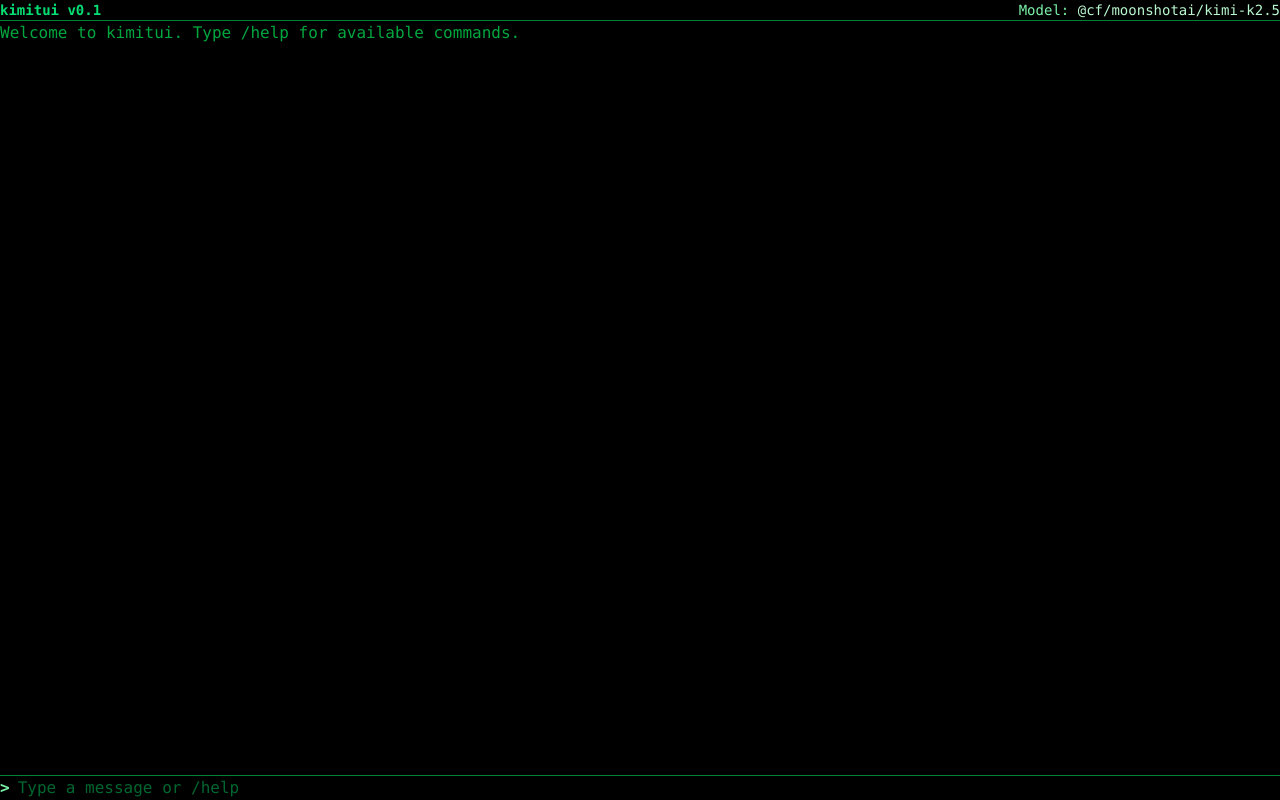
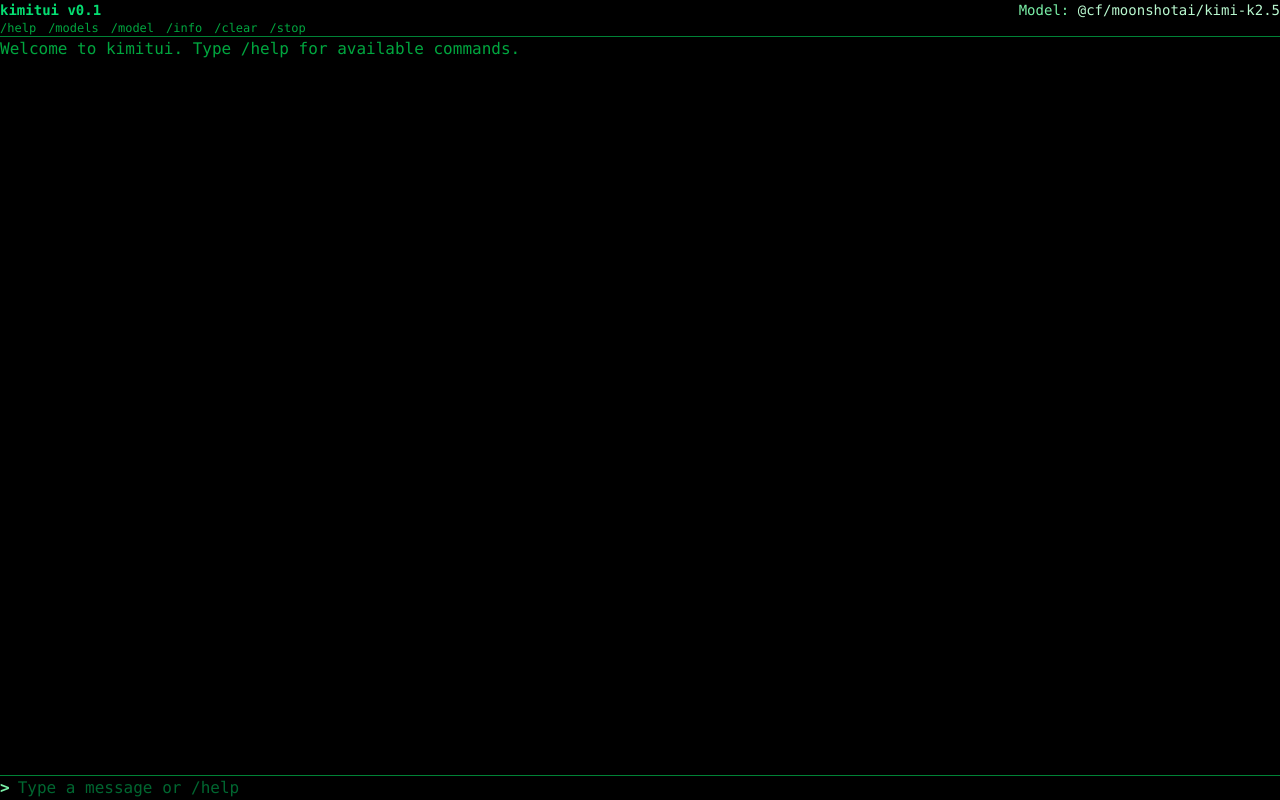
Before and after one commit to rod773/kimitui, a Next.js app: page / in a window 1280 px wide. Built offline with nearby package versions, Linux system fonts and the light colour scheme.

Commit message:
Show command list in header bar

```diff
--- a/src/app/page.tsx
+++ b/src/app/page.tsx
@@ -368,6 +368,15 @@ export default function Home() {
   );
 }
 
+const COMMANDS = [
+  "/help",
+  "/models",
+  "/model",
+  "/info",
+  "/clear",
+  "/stop",
+];
+
 function Header({
   currentModel,
   streaming,
@@ -376,7 +385,8 @@ function Header({
   streaming: boolean;
 }) {
   return (
-    <div className="flex items-center justify-between px-4 py-2 border-b border-green-700 bg-black text-green-300 text-sm">
+    <div className="flex flex-col border-b border-green-700 bg-black text-green-300 text-sm">
+      <div className="flex items-center justify-between px-4 py-2">
         <span className="font-bold text-green-400">kimitui v0.1</span>
         <span className="flex items-center gap-2">
           <span>
@@ -392,6 +402,12 @@ function Header({
             </span>
           )}
         </span>
+      </div>
+      <div className="flex gap-3 px-4 pb-1.5 text-xs text-green-600">
+        {COMMANDS.map((cmd) => (
+          <span key={cmd}>{cmd}</span>
+        ))}
+      </div>
     </div>
   );
 }
```
Lines whose indentation alone changed are shown as unchanged.
